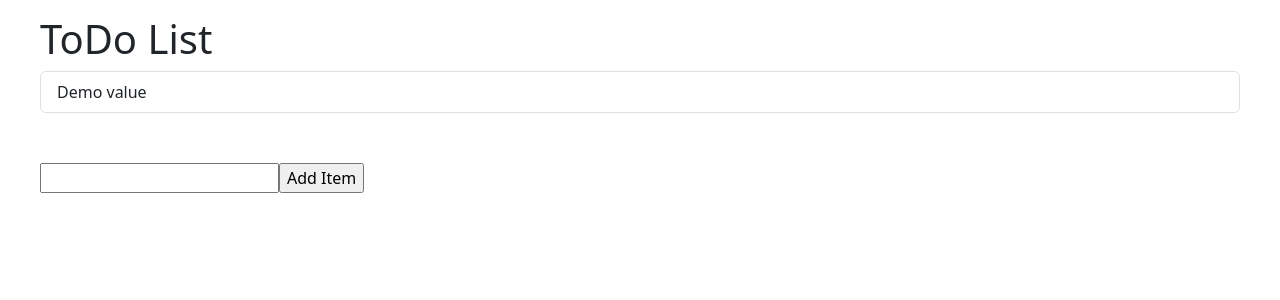
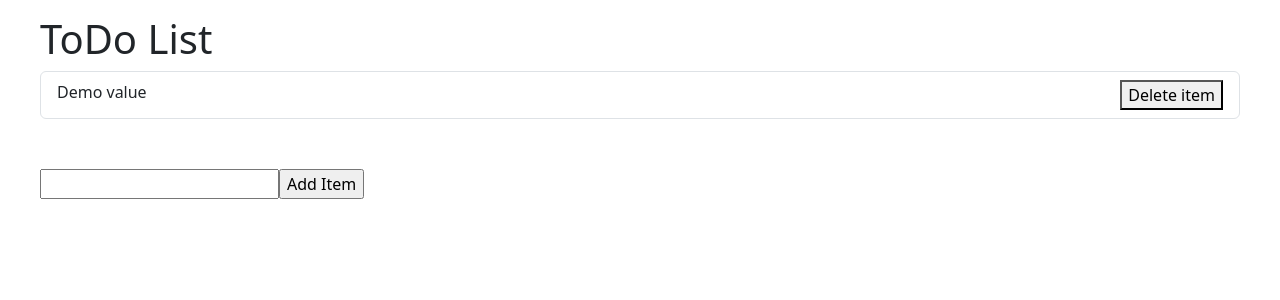
Before and after one commit to hein-obox/react-study, a React (Vite) app: page / in a window 1280 px wide. Shown: the top 300 px of the page. Built offline with nearby package versions, Linux system fonts and the light colour scheme.

Commit message:
implement delete item

```diff
--- a/src/App.tsx
+++ b/src/App.tsx
@@ -1,10 +1,10 @@
-import { useState } from "react";
+import { FormEvent, useState } from "react";
 import AddItem from "./components/AddItem";
 import ToDoList from "./components/ToDoList";
 import "./assets/css/App.css";
 
 function App() {
-  const [newListItemValue, setNewListItemValue] = useState<string[]>([ 'Demo value' ]);
+  const [itemArray, setItemArray] = useState<string[]>([ 'Demo value' ]);
 
   function getFormControl(form: HTMLFormElement, name: string) {
     const control = form?.elements.namedItem(name);
@@ -12,20 +12,28 @@ function App() {
     return control;
   }
 
-  const handleAddItemSubmit = (event: React.FormEvent<HTMLFormElement>) => {
+  const handleAddItemSubmit = (event: FormEvent<HTMLFormElement>) => {
     event.preventDefault();
 
     const inputFieldValue = (
       getFormControl(event.currentTarget, "item_name") as HTMLInputElement
     )?.value;
 
-    setNewListItemValue((prevlistItems) => [ ...prevlistItems, inputFieldValue ]);
+    setItemArray((prevlistItems) => [ ...prevlistItems, inputFieldValue ]);
+  };
+
+  const handleOnDeleteClickHandler = (event: React.MouseEvent<HTMLElement>) => {
+    const itemValue = event.currentTarget.id,
+      itemArrayIndex = itemArray.indexOf( itemValue );
+
+    setItemArray((prevlistItems) => [...prevlistItems.slice(0, itemArrayIndex), ...prevlistItems.slice(itemArrayIndex + 1)] );
   };
 
   return (
     <>
       <ToDoList
-        listItems={newListItemValue}
+        listItems={itemArray}
+        onDeleteClickHandler={handleOnDeleteClickHandler}
       />
 
       <AddItem
--- a/src/assets/css/App.css
+++ b/src/assets/css/App.css
@@ -10,3 +10,11 @@ body {
 ul.list-group {
   margin-bottom: 50px;
 }
+
+li.list-group-item {
+  display: flex;
+}
+
+.list-group-item span {
+  flex-grow: 1;
+}
--- a/src/components/ToDoList.tsx
+++ b/src/components/ToDoList.tsx
@@ -1,8 +1,9 @@
 interface Props {
     listItems: string[];
+    onDeleteClickHandler?: (event: React.MouseEvent<HTMLElement>) => void;
   }
 
-  const ToDoList = ({ listItems }: Props) => {
+  const ToDoList = ({ listItems, onDeleteClickHandler }: Props) => {
     return (
       <>
         <h1>ToDo List</h1>
@@ -10,7 +11,12 @@ interface Props {
         <ul className="list-group">
           {listItems.map((listItem: string) => (
             <li className="list-group-item" key={listItem}>
-              {listItem}
+              <span>{listItem}</span>
+
+              <button
+                id={listItem}
+                onClick={onDeleteClickHandler}
+              >Delete item</button>
             </li>
           ))}
         </ul>
```
